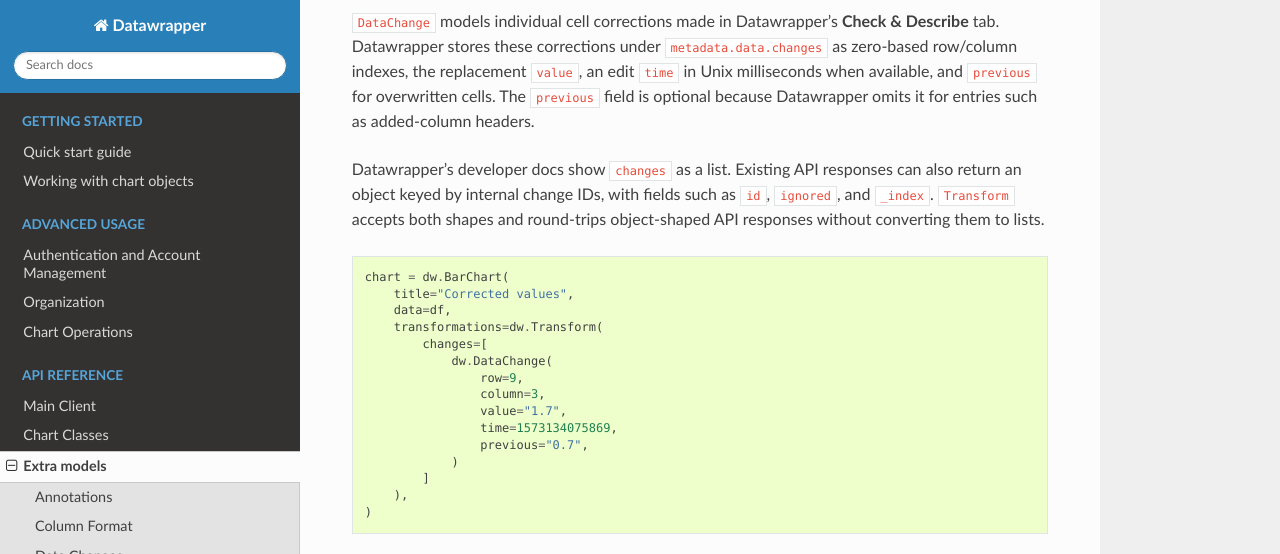
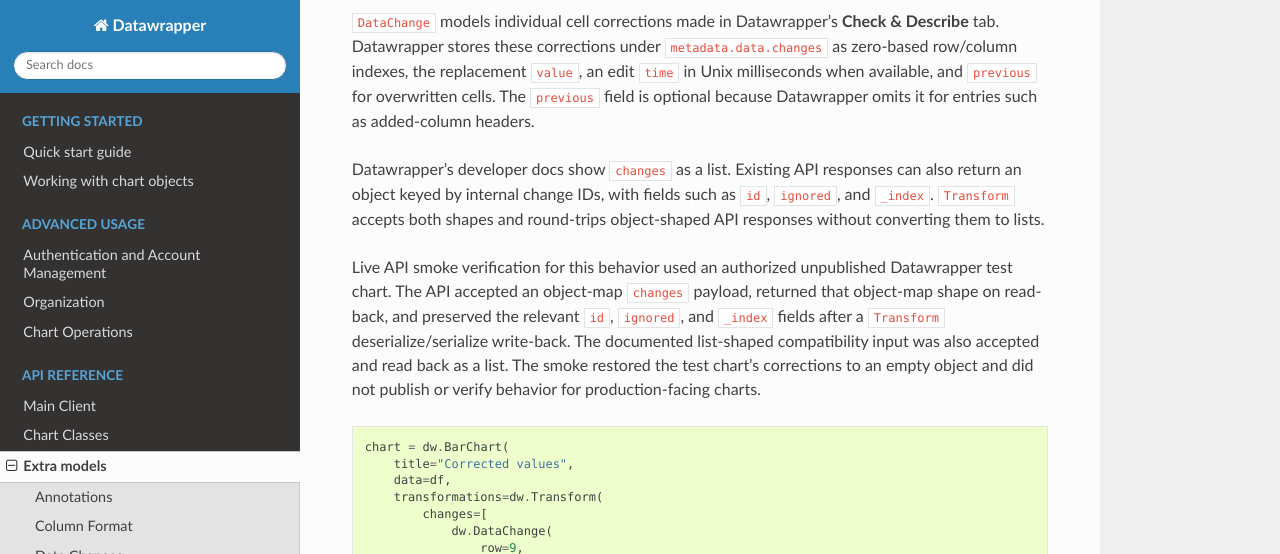
Before and after one commit to chekos/Datawrapper, a Sphinx documentation site: the page built from docs/user-guide/api/models.rst, in a window 1280 px wide and 900 px high, scrolled down 1606 px, cut to the strip 0-554 px from the top of the window. Built offline with Sphinx 7.4.7 and the Read the Docs theme 3.1.0, drawn with Linux system fonts in a browser that asks for light colours; pages that are not in the unit, such as notebooks, are missing from menus; the version number could not be read and is left out.

Commit message:
Document live data changes smoke verification

```diff
--- a/docs/user-guide/api/models.rst
+++ b/docs/user-guide/api/models.rst
@@ -69,6 +69,15 @@
 ``id``, ``ignored``, and ``_index``. ``Transform`` accepts both shapes and
 round-trips object-shaped API responses without converting them to lists.
 
+Live API smoke verification for this behavior used an authorized unpublished
+Datawrapper test chart. The API accepted an object-map ``changes`` payload,
+returned that object-map shape on read-back, and preserved the relevant
+``id``, ``ignored``, and ``_index`` fields after a ``Transform``
+deserialize/serialize write-back. The documented list-shaped compatibility
+input was also accepted and read back as a list. The smoke restored the test
+chart's corrections to an empty object and did not publish or verify behavior
+for production-facing charts.
+
 .. code-block:: python
 
    chart = dw.BarChart(
```
